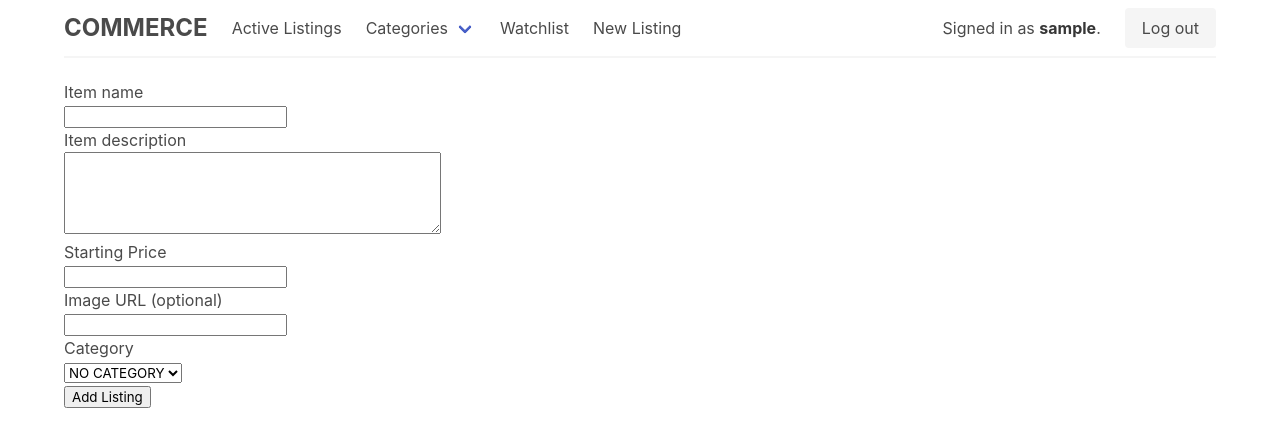
After one commit to arrantate/CS50-Commerce, a Django app: page /new/ in a window 1280 px wide. The commit adds this page. Shown: the top 447 px of the page. Run offline with Django 3.2, Linux system fonts and the light colour scheme; the visitor is signed in with stand-in values (Sample User, id 1); data that the repository does not hold is empty.

Commit message:
Add: new listing functionality and page

```diff
--- /dev/null
+++ b/auctions/forms.py
@@ -0,0 +1,13 @@
+from django import forms
+
+from .models import Listing, Category
+
+
+class NewListingForm(forms.Form):
+    title = forms.CharField(max_length=64, label="Item name")
+    description = forms.CharField(widget=forms.Textarea(attrs={"rows":5}), label="Item description")
+    starting_bid = forms.DecimalField(max_digits=10, decimal_places=2, label="Starting Price")
+    image_url = forms.CharField(max_length=500, required=False, label="Image URL (optional)")
+    category = forms.ChoiceField(choices=[('NO CATEGORY', 'NO CATEGORY')]+[(category.name, category.name) for category in Category.objects.all()],
+                                        required=False,
+                                        label="Category")
--- a/auctions/templates/auctions/nav.html
+++ b/auctions/templates/auctions/nav.html
@@ -33,6 +33,9 @@
             {% if request.user.is_authenticated %}
             <a class="navbar-item" href="{% url 'watchlist' %}">
                 Watchlist
+            </a>
+            <a class="navbar-item" href="{% url 'new_listing' %}">
+                New Listing
             </a>
             {% endif %}
         </div>
--- /dev/null
+++ b/auctions/templates/auctions/new_listing.html
@@ -0,0 +1,14 @@
+{% extends "auctions/layout.html" %}
+
+{% block content %}
+
+<form method="POST">
+    {% csrf_token %}
+    {% for field in form %}
+    {{ field.label }}<br>
+    {{ field }}<br>
+    {% endfor %}
+    <button type="submit">Add Listing</button>
+</form>
+
+{% endblock %}
--- a/auctions/urls.py
+++ b/auctions/urls.py
@@ -12,4 +12,5 @@ urlpatterns = [
     path("watchlist/add/<int:listing_pk>", views.watchlist_add, name="watchlist_add"),
     path("watchlist/remove/<int:listing_pk>", views.watchlist_remove, name="watchlist_remove"),
     path("category/<str:category_name>", views.category, name="category"),
+    path("new/", views.new_listing, name="new_listing"),
 ]
--- a/auctions/views.py
+++ b/auctions/views.py
@@ -5,6 +5,7 @@ from django.shortcuts import render, redirect
 from django.urls import reverse
 
 from .models import User, Listing, Category, WatchList
+from .forms import NewListingForm
 from .decorators import user_is_authenticated
 from django.db.models import Max
 from django.contrib import messages
@@ -162,3 +163,35 @@ def category(request, category_name):
         'categories': Category.objects.all(),
     }
     return render(request, "auctions/index.html", context)
+
+
+@user_is_authenticated
+def new_listing(request):
+    user = request.user
+
+    if request.method == 'POST':
+        form = NewListingForm(request.POST)
+        if form.is_valid():
+            print(form.cleaned_data['category'])
+            category = Category.objects.get(name=form.cleaned_data['category'])
+            new_listing = Listing(
+                title = form.cleaned_data['title'],
+                description = form.cleaned_data['description'],
+                starting_bid = form.cleaned_data['starting_bid'],
+                image = form.cleaned_data['image_url'],
+                category = category,
+                seller = user,
+            )
+            new_listing.save()
+
+            return redirect('listing', listing_pk=new_listing.pk)
+
+    else:
+        form = NewListingForm()
+
+    context = {
+        'title': 'New Listing',
+        'categories': Category.objects.all(),
+        'form': form,
+    }
+    return render(request, "auctions/new_listing.html", context)
```
